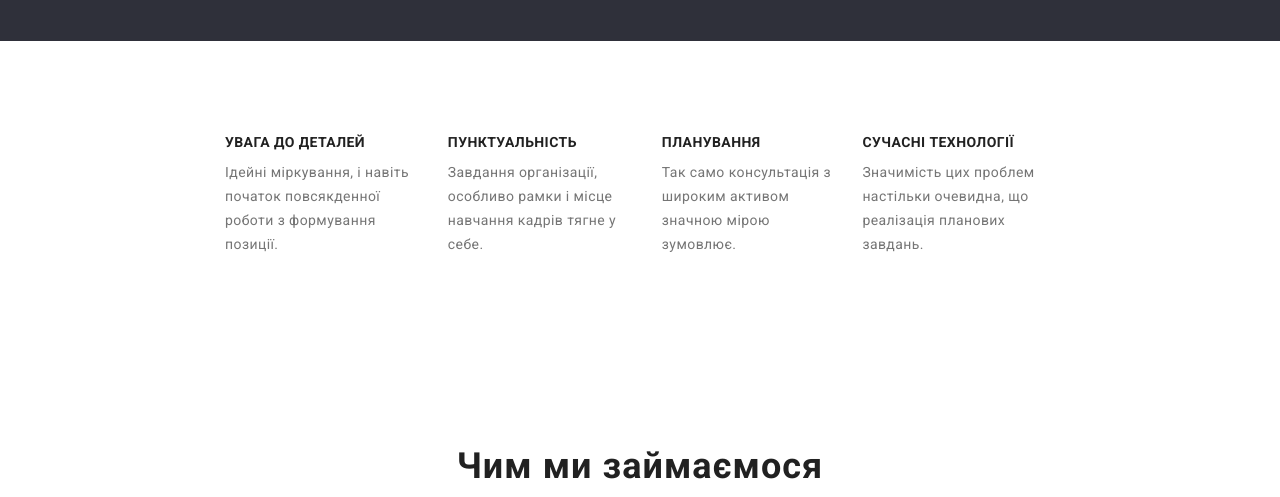
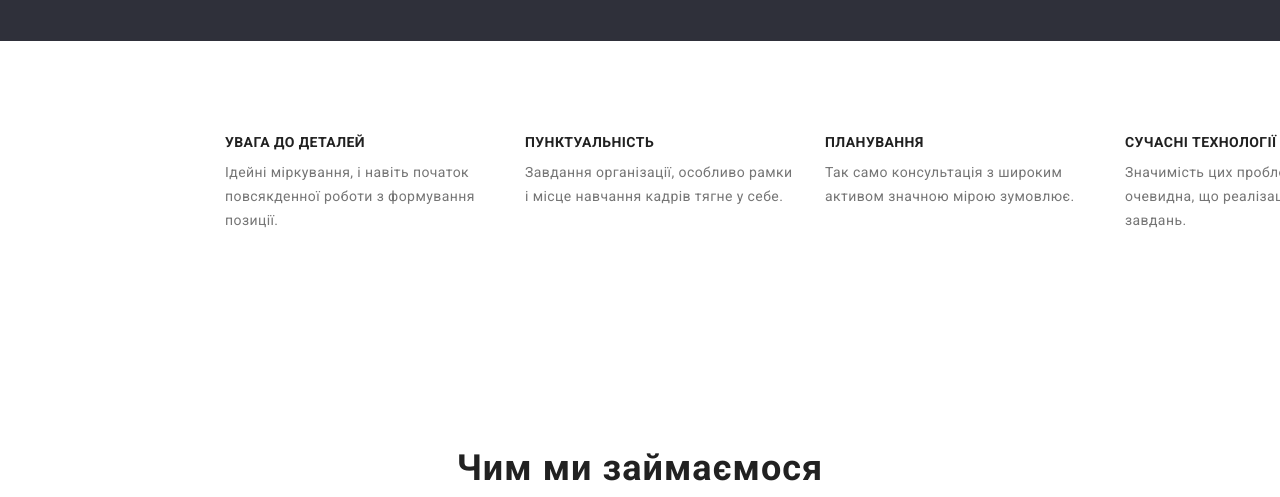
Before and after one commit to Nastya1617/goit-markup-hw-003, a plain HTML site: page index.html in a window 1280 px wide. Shown: the part 600-1097 px from the top of the page. Drawn offline with nearby package versions, Linux system fonts and the light colour scheme.

Commit message:
goit-markup-hw-03

```diff
--- a/css/styles.css
+++ b/css/styles.css
@@ -68,8 +68,8 @@
     display: flex;
     align-items: center;
     justify-content: space-between;
-    /*border-bottom: 1px;
-    border-color: #D9D9D9;*/
+    border-bottom: 1px;
+    border-color: #D9D9D9;
   }
   .page-nav {
     display: flex;
@@ -112,6 +112,10 @@
   .features-title {
     margin-bottom: 10px;
   }
+  .desc-features {
+    width: 270px;
+    height: 98px;
+  }
 
   /*subject-img*/
 
@@ -125,6 +129,7 @@
 }
 .subject-list {
   display: flex;
+  /*margin-left: px;*/
 }
 .subject-list li {
   margin-right: 30px;
```
